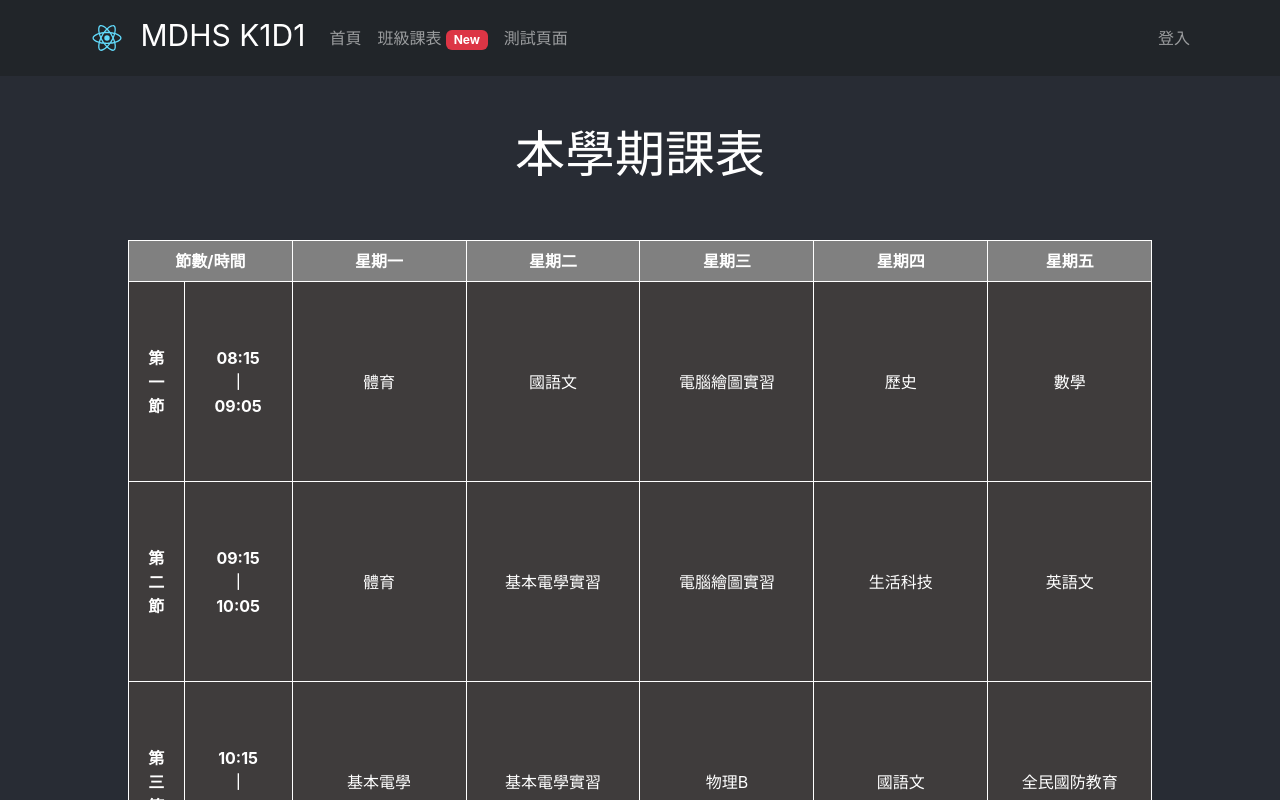
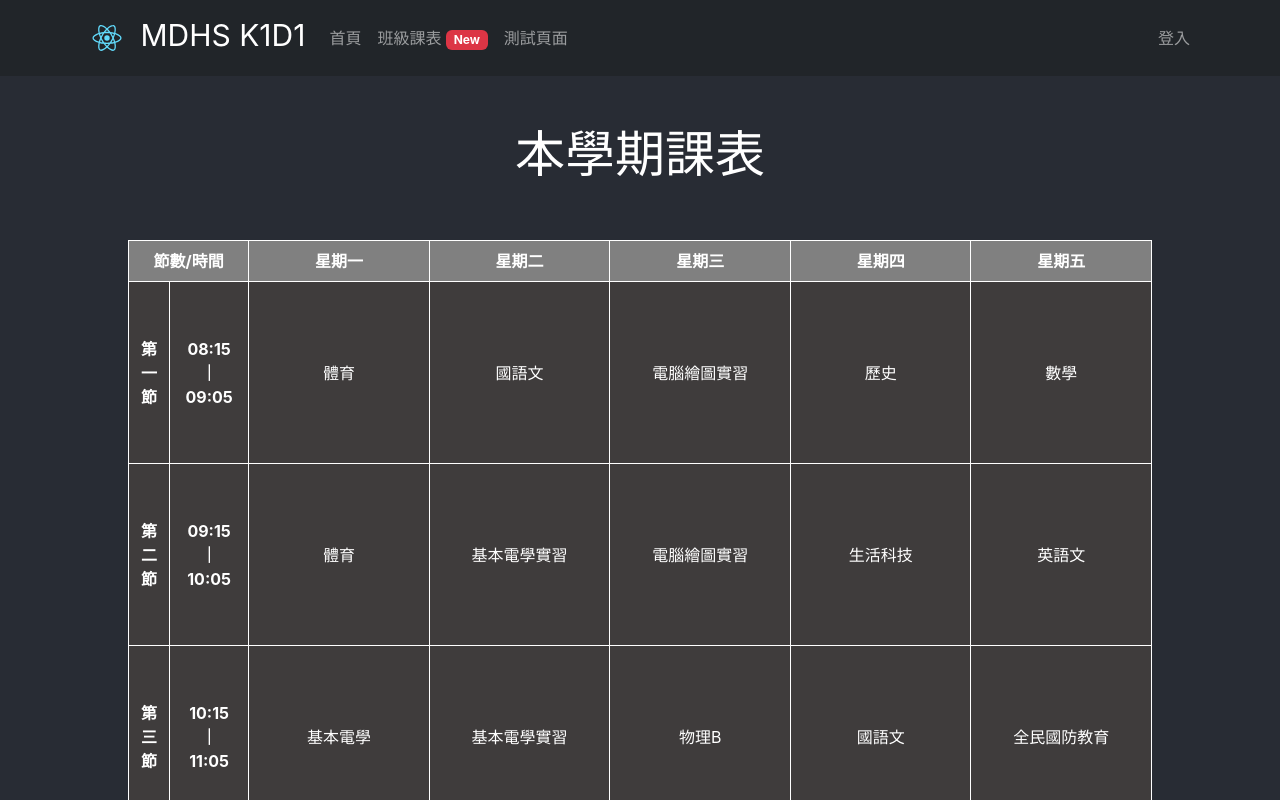
Before and after one commit to HACO8888/MDHS-KD1-WEB, a React (Create React App) app: page /course in a window 1280 px wide. Shown: the top 800 px of the page. Built offline with nearby package versions, Linux system fonts and the light colour scheme; no server answers.

Commit message:
Update index.css

```diff
--- a/src/pages/Course/index.css
+++ b/src/pages/Course/index.css
@@ -48,7 +48,7 @@ td {
     vertical-align: middle;
     border: 1px solid white;
     border-collapse: collapse;
-    height: 200px
+    height: 182px
 }
 
 .week-title {
@@ -60,11 +60,11 @@ td {
 }
 
 .half {
-    width: 16%
+    width: 10%;
 }
 
 .day {
-    width: 17%;
+    width: 15%;
 }
 
 
@@ -88,7 +88,7 @@ td.chinese::before {
 }
 
 td.chinese:hover::before {
-    opacity: 0.6;
+    opacity: 0.7;
     transition: 0.5s;
 }
 
@@ -112,7 +112,7 @@ td.math::before {
 }
 
 td.math:hover::before {
-    opacity: 0.6;
+    opacity: 0.7;
     transition: 0.5s;
 }
 
@@ -137,7 +137,7 @@ td.english::before {
 }
 
 td.english:hover::before {
-    opacity: 0.6;
+    opacity: 0.7;
     transition: 0.5s;
 }
 
@@ -161,7 +161,7 @@ td.instructor::before {
 }
 
 td.instructor:hover::before {
-    opacity: 0.6;
+    opacity: 0.7;
     transition: 0.5s;
 }
 
@@ -185,7 +185,7 @@ td.pe::before {
 }
 
 td.pe:hover::before {
-    opacity: 0.6;
+    opacity: 0.7;
     transition: 0.5s;
 }
 
@@ -210,7 +210,7 @@ td.basic-electricity::before {
 }
 
 td.basic-electricity:hover::before {
-    opacity: 0.6;
+    opacity: 0.7;
     transition: 0.5s;
 }
 
@@ -234,7 +234,7 @@ td.basic-electricity-study::before {
 }
 
 td.basic-electricity-study:hover::before {
-    opacity: 0.6;
+    opacity: 0.7;
     transition: 0.5s;
 }
 
@@ -258,7 +258,7 @@ td.music::before {
 }
 
 td.music:hover::before {
-    opacity: 0.6;
+    opacity: 0.7;
     transition: 0.5s;
 }
 
@@ -282,7 +282,7 @@ td.leader::before {
 }
 
 td.leader:hover::before {
-    opacity: 0.6;
+    opacity: 0.7;
     transition: 0.5s;
 }
 
@@ -305,7 +305,7 @@ td.esl::before {
 }
 
 td.esl:hover::before {
-    opacity: 0.6;
+    opacity: 0.7;
     transition: 0.5s;
 }
 
```
